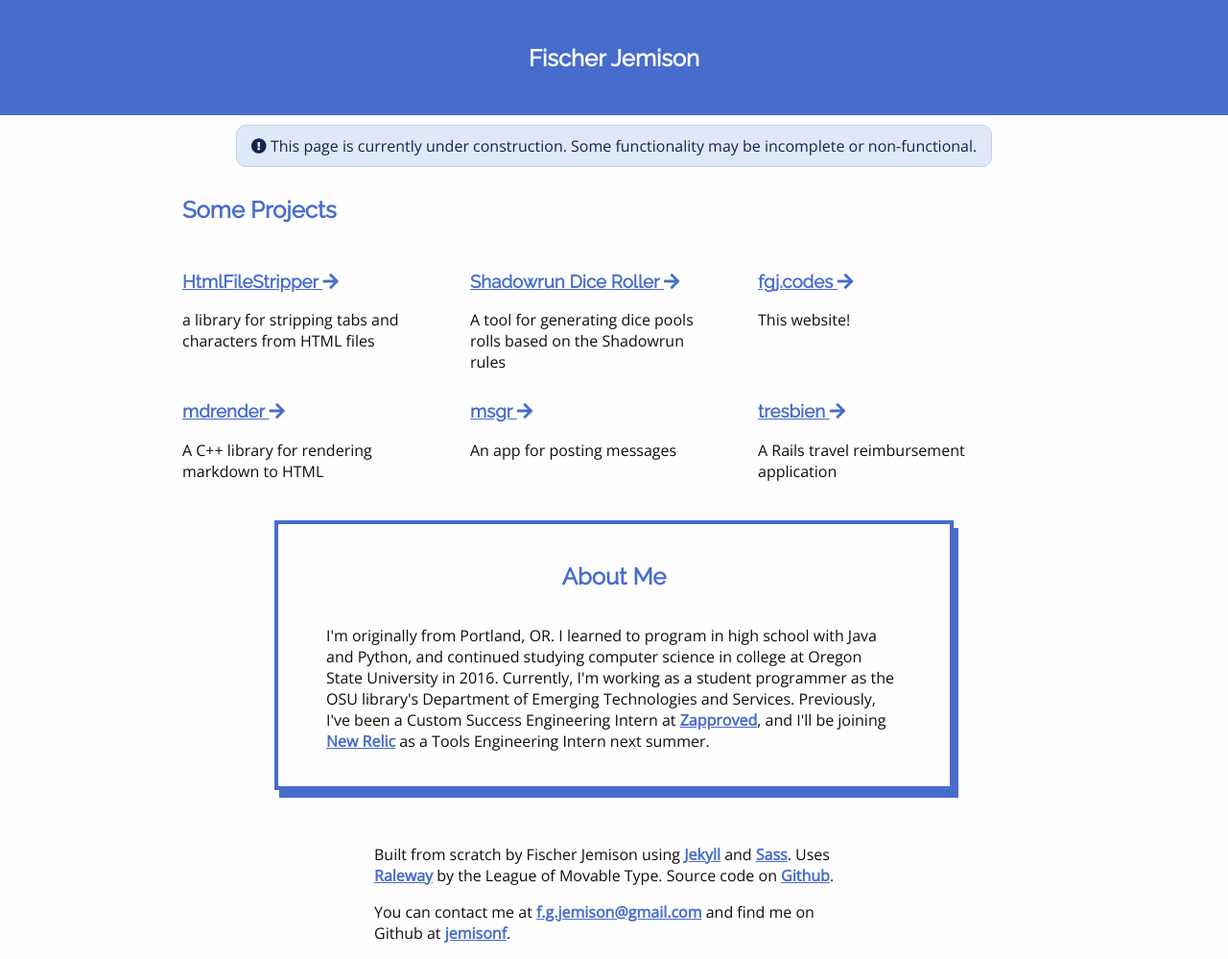
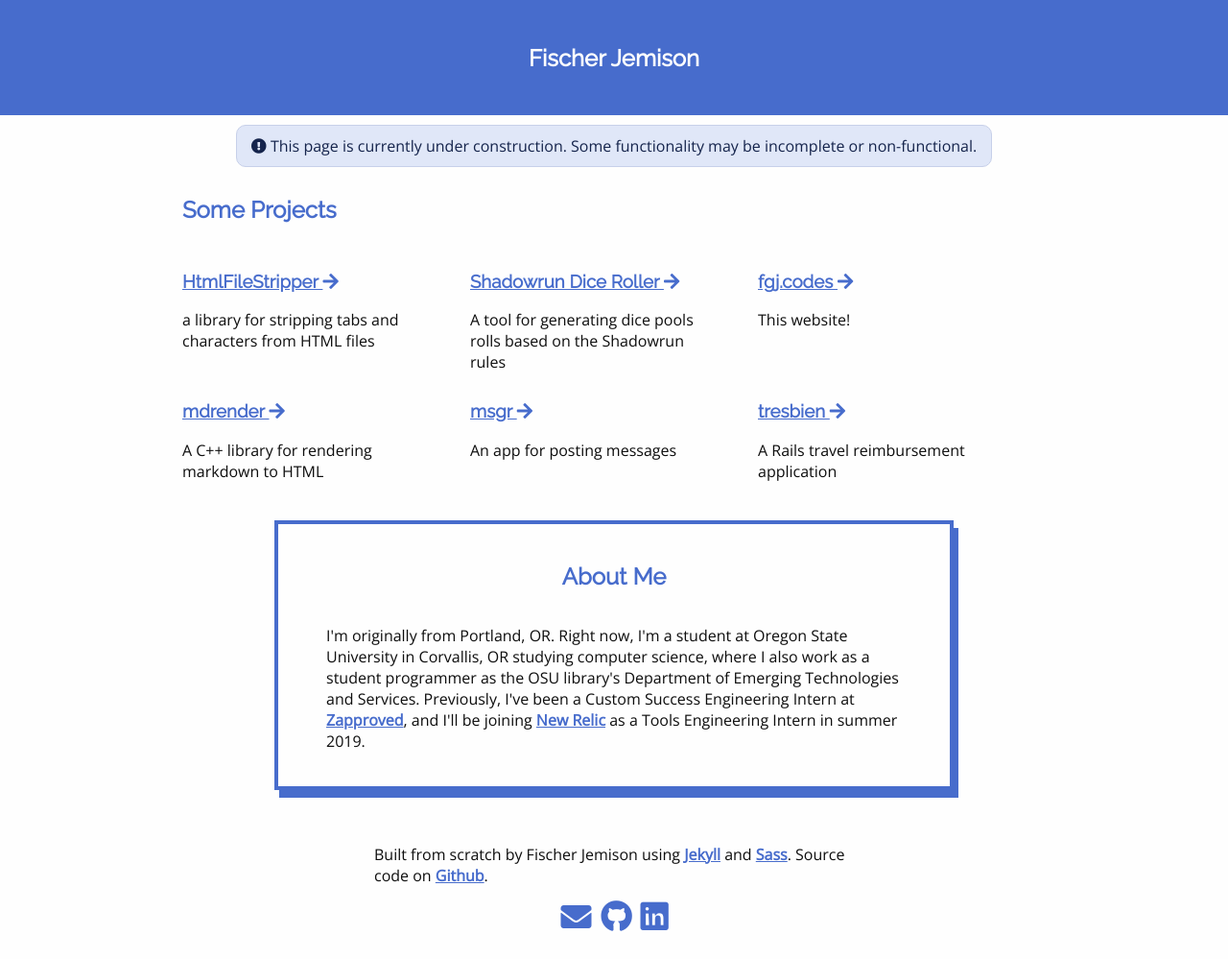
Before and after one commit to jemisonf/jemisonf.github.io, a Jekyll site: the page built from index.html, in a window 1280 px wide. Shown: the whole page at 96% size. Built offline with Jekyll 4.4.1, drawn with Linux system fonts in a browser that asks for light colours.

Commit message:
updates footer with contact info

```diff
--- a/_includes/about_me.html
+++ b/_includes/about_me.html
@@ -1,6 +1,5 @@
 <p>
     I'm originally from Portland, OR.
-    I learned to program in high school with Java and Python, and continued studying computer science in college at Oregon State University in 2016.
-    Currently, I'm working as a student programmer as the OSU library's Department of Emerging Technologies and Services.
-    Previously, I've been a Custom Success Engineering Intern at <a href="https://zapproved.com">Zapproved</a>, and I'll be joining <a href="https://newrelic.com">New Relic</a> as a Tools Engineering Intern next summer.
+    Right now, I'm a student at Oregon State University in Corvallis, OR studying computer science, where I also work as a student programmer as the OSU library's Department of Emerging Technologies and Services.
+    Previously, I've been a Custom Success Engineering Intern at <a href="https://zapproved.com">Zapproved</a>, and I'll be joining <a href="https://newrelic.com">New Relic</a> as a Tools Engineering Intern in summer 2019.
 </p>
--- a/_includes/footer.html
+++ b/_includes/footer.html
@@ -2,11 +2,10 @@
     <div class="content">
         <p>
             Built from scratch by Fischer Jemison using <a href="https://jekyllrb.com">Jekyll</a> and <a href="http://sass-lang.com/">Sass</a>.
-            Uses <a href="https://www.theleagueofmoveabletype.com/raleway">Raleway</a> by the League of Movable Type.
             Source code on <a href="https://github.com/jemisonf/jemisonf.github.io">Github</a>.
         </p>
-        <p>
-            You can contact me at <a href="mailto:f.g.jemison@gmail.com">f.g.jemison@gmail.com</a> and find me on Github at <a href="https://github.com/jemisonf">jemisonf</a>.
-        </p>
+        <div class="contacts-row">
+            <a class="contact" href="mailto:f.g.jemison@gmail.com"><i class="fas fa-envelope fa-2x"></i></a> <a class="contact" href="https://github.com/jemisonf"><i class="fab fa-github fa-2x"></i></a> <a class="contact" href="https://linkedin.com/in/fischer-jemison"><i class="fab fa-linkedin fa-2x"></i></a>
+        </div>
     </div
 </footer>
--- /dev/null
+++ b/_sass/components/_contact.scss
@@ -0,0 +1,7 @@
+.contacts-row {
+    display: flex;
+    justify-content: center;
+    .contact {
+        margin: 0px 5px;
+    }
+}
--- a/_sass/layout/_footer.scss
+++ b/_sass/layout/_footer.scss
@@ -5,6 +5,7 @@
     .content {
         max-width: 500px;
     }
+    margin-bottom: 20px;
 }
 
 @media screen and (max-width: 600px) {
--- a/css/main.scss
+++ b/css/main.scss
@@ -14,6 +14,7 @@
 @import "components/alert",
         "components/blockquote",
         "components/box",
+        "components/contact",
         "components/code_highlight",
         "components/project_card";
 
```
